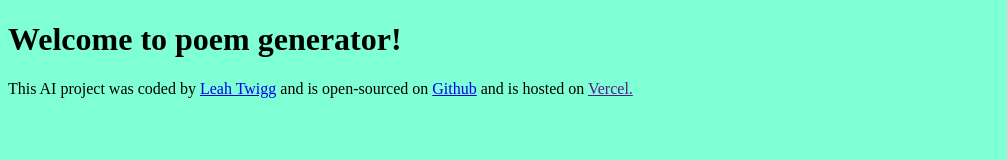
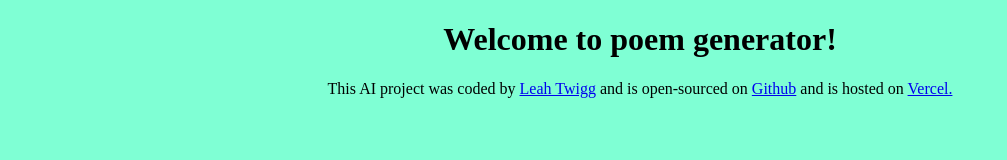
Before and after one commit to lea-bee/poem-generator, a website built with Parcel: page index.html in a window 1280 px wide. Shown: the whole page, without its empty margins (0-1007 px from the left). Built offline with nearby package versions, Linux system fonts and the light colour scheme.

Commit message:
Updated links in footer

```diff
--- a/index.html
+++ b/index.html
@@ -16,7 +16,10 @@
       <a href="https://github.com/lea-bee/poem-generator" target="_blank"
         >Github</a
       >
-      and is hosted on <a href="">Vercel.</a>
+      and is hosted on
+      <a href="https://poem-generator-phi.vercel.app/" target="_blank"
+        >Vercel.</a
+      >
     </footer>
 
     <script src="src/script.js"></script>
--- a/src/style.css
+++ b/src/style.css
@@ -1,3 +1,4 @@
 body {
   background-color: aquamarine;
+  text-align: center;
 }
```
